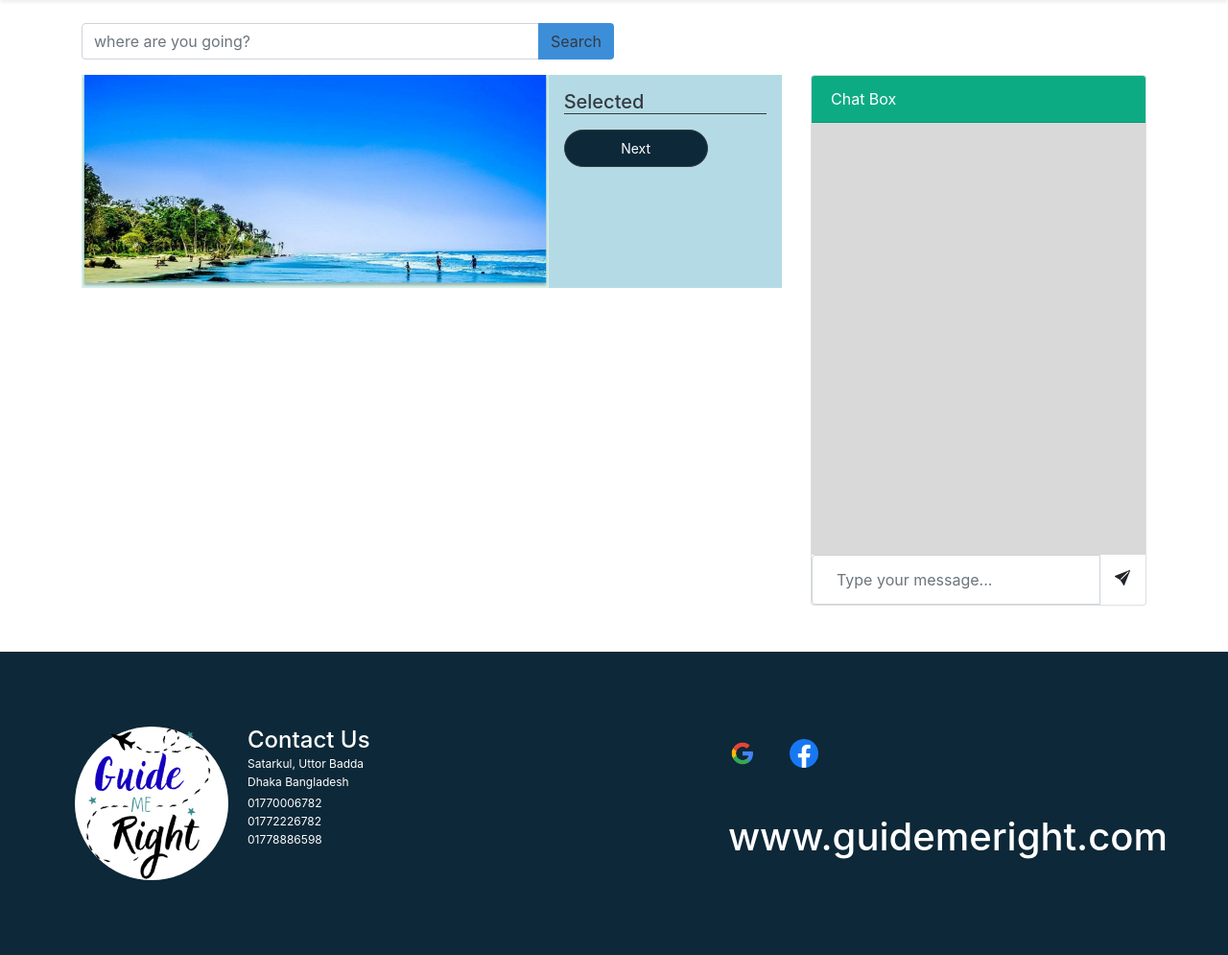
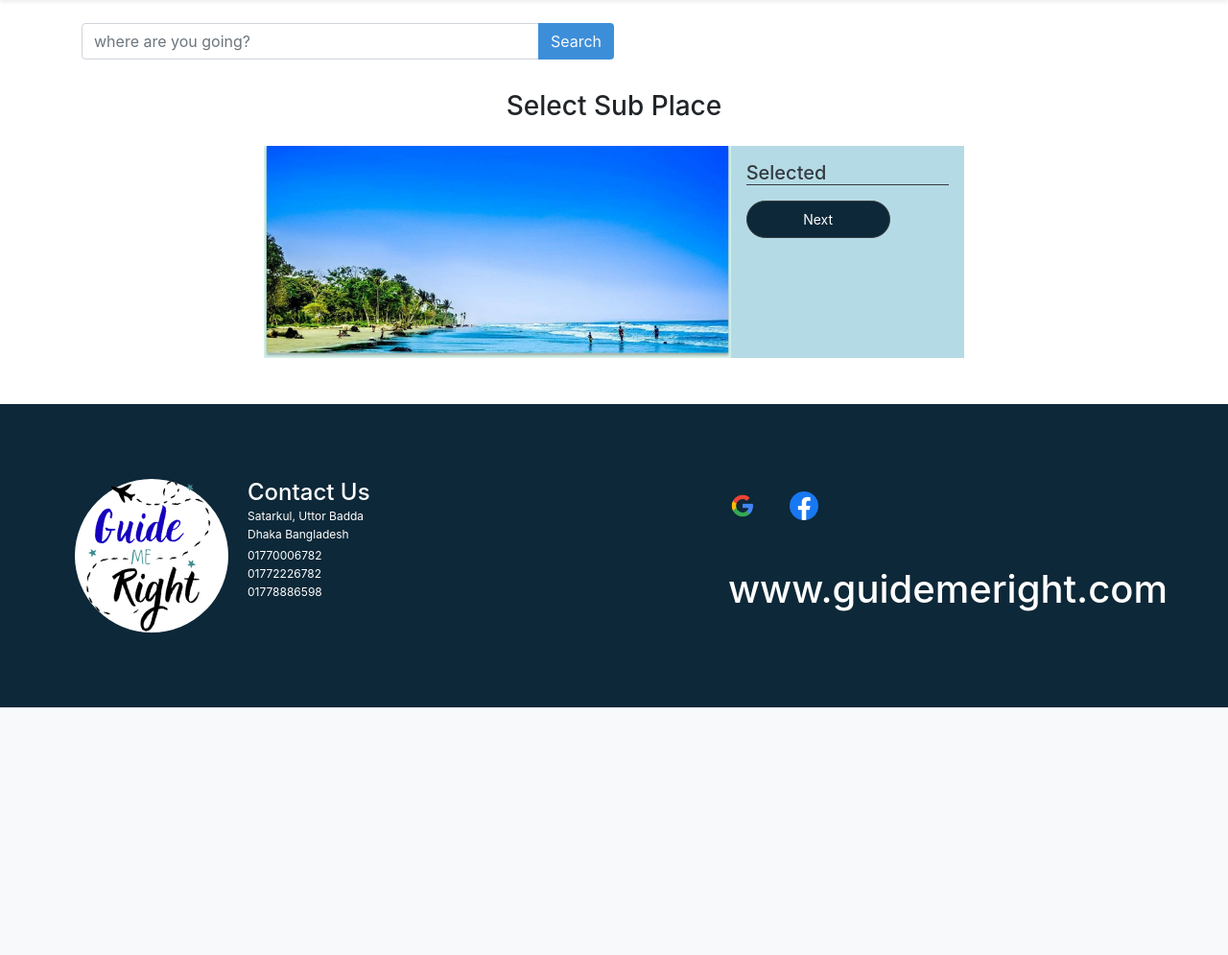
Before and after one commit to Rifat977/tripadvisor_frontend, a Django app: page /sub_place_chatbox in a window 1280 px wide. Shown: the part 130-1125 px from the top of the page at 96% size. After the commit the page ends 867 px from the top, so only its background shows below. Run offline with Django 4.2, Linux system fonts and the light colour scheme; some libraries are stand-ins or nearby versions.

Commit message:
hotel suggest

```diff
--- a/Home/accom.py
+++ b/Home/accom.py
@@ -21,15 +21,17 @@ def search_hotels(api_key, coordinates, radius=1000, search_type='tourism', sear
     query = (
         f"[out:json];"
         f"node(around:{radius},{coordinates[0]},{coordinates[1]})['{search_type}'='{search_vlaue}'];"
-        f"out;"
+        f"out center;"
     )
     response = requests.post(base_url, data=query)
     data = response.json()
 
+    print("\n===========\n")
     print(data)
 
     if 'elements' in data:
         return data['elements']
+
 
 if __name__ == "__main__":
     # Specify the location (Dhaka, Bangladesh)
--- a/Home/views.py
+++ b/Home/views.py
@@ -36,24 +36,19 @@ from scipy.sparse import vstack
 # nltk.download('punkt')
 # nltk.download('wordnet')
 
-import os
+import os, time, random
 
 def calculate_distance(lat1, lon1, lat2, lon2):
-    # Radius of the Earth in kilometers
     R = 6371.0
 
-    # Convert latitude and longitude from degrees to radians
     lat1, lon1, lat2, lon2 = map(radians, [lat1, lon1, lat2, lon2])
 
-    # Differences in coordinates
     dlat = lat2 - lat1
     dlon = lon2 - lon1
 
-    # Haversine formula
     a = sin(dlat / 2)**2 + cos(lat1) * cos(lat2) * sin(dlon / 2)**2
     c = 2 * atan2(sqrt(a), sqrt(1 - a))
 
-    # Distance in kilometers
     distance = R * c
 
     return distance
@@ -64,37 +59,41 @@ def home(request):
 
 @csrf_exempt
 def hotels(request):
-    place_name = request.GET.get('placeName', None)
-    place = get_object_or_404(Places, place_name=place_name)
-
-    location = place.location
-
-    print(location)
+    place_names_param = request.GET.get('placeNames', '')
+    place_names = place_names_param.split(',')
 
     hotels_info = []
 
-    coordinates = get_coordinates(api_key=None, location=location)
 
-    if coordinates:
-        radius = 20000
-        hotels = search_hotels(api_key=None, coordinates=coordinates, radius=radius, search_type='amenity', search_vlaue='bar')
 
-        for hotel in hotels:
-            lat = hotel.get('lat', 'N/A')
-            lon = hotel.get('lon', 'N/A')
-            tags = hotel.get('tags', {})
+    for place_name in place_names:
+        place = get_object_or_404(Places, place_name=place_name)
 
-            if 'name' in tags:
-                hotel_info = {'latitude': lat, 'longitude': lon, 'tags': tags}
+        location = place.location
+        location = location.split(",")
+        location = location[len(location) - 1]
+        coordinates = get_coordinates(api_key=None, location=place.location)
 
-                distance = calculate_distance(coordinates[0], coordinates[1], float(lat), float(lon))
-                hotel_info['distance'] = round(distance, 2)
+        if coordinates:
+            radius = 2000
+            hotels = search_hotels(api_key=None, coordinates=coordinates, radius=radius)
 
-                hotels_info.append(hotel_info)
+            for hotel in hotels:
+                lat = hotel.get('lat', 'N/A')
+                lon = hotel.get('lon', 'N/A')
+                tags = hotel.get('tags', {})
+
+                if 'name' in tags:
+                    hotel_info = {'latitude': lat, 'longitude': lon, 'tags': tags, 'place_name': place_name, 'location': place.location, 'random_number': random.randint(0, 99)}
+
+                    distance = calculate_distance(coordinates[0], coordinates[1], float(lat), float(lon))
+                    hotel_info['distance'] = round(distance, 2)
+
+                    hotels_info.append(hotel_info)
 
     sorted_hotels_info = sorted(hotels_info, key=lambda x: x['distance'])
 
-    return render(request, 'hotels.html', {'hotels': sorted_hotels_info, 'location': location})
+    return render(request, 'hotels.html', {'hotels': sorted_hotels_info})
 
 
 def info(request):
@@ -125,7 +124,6 @@ def sub_place_chatbox(request):
     Places = apps.get_model('Home', 'Places')
 
     if request.method == 'POST':
-        user_message = request.POST.get('userInput', '')
         place_name = request.POST.get('selectedItem', '')
 
         place = get_object_or_404(Places, place_name=place_name)
@@ -133,20 +131,8 @@ def sub_place_chatbox(request):
         if "," in place_location:
             place_location = place_location.split(",")[1]
 
-
         filtered_places = Places.objects.filter(location__icontains=place_location)
 
-        vectorizer = TfidfVectorizer()
-        documents = df[['Place Name', 'Description', 'Category']].fillna('').values.tolist()
-        user_vector = vectorizer.fit_transform([user_message])
-        document_vectors = vectorizer.transform([' '.join(doc) for doc in documents])
-        similarities = cosine_similarity(user_vector, document_vectors).flatten()
-
-        place_similarity_mapping = dict(zip(filtered_places, similarities))
-
-        sorted_places = [(place, similarity) for place, similarity in place_similarity_mapping.items() if similarity > 0]
-
-        sorted_places = sorted(sorted_places, key=lambda x: x[1], reverse=True)
 
         suggestions = [{'place_name': place.place_name,
                         'location': place.location,
@@ -154,9 +140,9 @@ def sub_place_chatbox(request):
                         'category': place.category,
                         'fee': place.fee,
                         'opening_hour': place.opening_hour,
-                        'similarity': similarity} for place, similarity in sorted_places]
+                        } for place in filtered_places]
 
-        print(place_location, user_message)
+        print(place_location)
         print(suggestions)
 
         return JsonResponse({'suggestions': suggestions})
@@ -197,7 +183,7 @@ def find_place_chatbox(request):
         cosine_similarities = cosine_similarity(user_message_vector, places_vectors).flatten()
 
         # Get the index of the top match
-        top_match_indices = cosine_similarities.argsort()[::-1][:2]
+        top_match_indices = cosine_similarities.argsort()[::-1][:5]
 
         suggestions = []
         for index in top_match_indices:
@@ -205,19 +191,29 @@ def find_place_chatbox(request):
 
             place_name = match_details['Place Name']
 
-            place = get_object_or_404(Places, place_name=place_name)
+            try:
 
-            suggestion = {
-                'Place Name': place.place_name,
-                'Category': place.category,
-                'Description': place.description,
-                'Location': place.location,
-                'Entry Fee': place.fee,
-                'Opening Hours': place.opening_hour,
-                'Image': place.imeage.url if place.imeage else None,
-            }
+                places_instances = Places.objects.filter(place_name=place_name)
 
-            suggestions.append(suggestion)
+                if not places_instances.exists():
+                    print('Place not found')
+
+                # Assuming you want to take the first instance if there are multiple ones
+                place = places_instances.first()
+
+                suggestion = {
+                    'Place Name': place.place_name,
+                    'Category': place.category,
+                    'Description': place.description,
+                    'Location': place.location,
+                    'Entry Fee': place.fee,
+                    'Opening Hours': place.opening_hour,
+                    'Image': place.imeage.url if place.imeage else None,
+                }
+
+                suggestions.append(suggestion)
+            except Exception as e:
+                print(e)
 
         print(suggestions)
 
--- a/templates/select_place_chat.html
+++ b/templates/select_place_chat.html
@@ -37,8 +37,12 @@
         <input type="text" class="form-control rouneded-pill-left" placeholder="where are you going?" aria-label="Search"
             aria-describedby="basic-addon2" style="width: 70%;">
         <div class="input-group-append">
-            <button class="btn text-dark" style="background-color: #3D8ED9;" type="button">Search</button>
+            <button class="btn text-light" style="background-color: #3D8ED9;" type="button">Search</button>
         </div>
+    </div>
+
+    <div class="text-center p-3">
+        <h3>Select Place</h3>
     </div>
 
     <div class="row mb-5">
--- a/templates/select_sub_place_chat.html
+++ b/templates/select_sub_place_chat.html
@@ -37,11 +37,15 @@
         <input type="text" class="form-control rouneded-pill-left" placeholder="where are you going?" aria-label="Search"
             aria-describedby="basic-addon2" style="width: 70%;">
         <div class="input-group-append">
-            <button class="btn text-dark" style="background-color: #3D8ED9;" type="button">Search</button>
+            <button class="btn text-light" style="background-color: #3D8ED9;" type="button">Search</button>
         </div>
     </div>
 
-    <div class="row mb-5">
+    <div class="text-center p-3">
+        <h3>Select Sub Place</h3>
+    </div>
+
+    <div class="row mb-5 justify-content-center">
         <div class="col-md-8 col-12">
             <!-- Blog Card -->
             <div class="row no-gutters" style="background-color: #0DAB832E;">
@@ -63,15 +67,13 @@
 
                     </div>
         </div>
-        <div class="col-md-4 col-12">
-            <!-- Chat Box -->
+        <!-- <div class="col-md-4 col-12">
             <div class="card">
                 <div class="card-header text-white" style="background-color: #0DAB83;">
                     Chat Box
                 </div>
                 <div class="card-body" style="height: 450px; overflow-y: auto; background-color: #D9D9D9;" id="chat-messages">
-                    <!-- <div class="message received mr-5 mb-2">Welcome to the chat!</div>
-                    <div class="message sent ml-5 mb-2">Welcome to the chat!</div> -->
+
                 </div>
                 <div class="input-group rounded-lg">
 
@@ -90,7 +92,7 @@
                   </div>
 
             </div>
-        </div>
+        </div> -->
     </div>
 </div>
 
@@ -101,18 +103,6 @@
 {% block script %}
 <script src="https://code.jquery.com/jquery-3.6.4.min.js"></script>
 <script>
-
-    var placeNames = JSON.parse(localStorage.getItem('selectedPlaces')) || []
-
-    var subPlaceName = placeNames[placeNames.length - 1]
-
-    document.getElementById('next-button').addEventListener('click', function(e) {
-        e.preventDefault();
-
-        var redirectUrl = "/hotels?placeName=" + encodeURIComponent(placeNames[0]);
-
-        window.location.href = redirectUrl;
-    });
 
     function getSelectedItem() {
         var selectedItems = JSON.parse(localStorage.getItem('selectedPlaces')) || [];
@@ -145,26 +135,28 @@
 
     getSelectedPlacesFromLocalStorage();
 
+    sendMessage()
+
     function sendMessage() {
-        var userInput = document.getElementById("user-input").value;
+        // var userInput = document.getElementById("user-input").value;
         var selectedItem = JSON.parse(localStorage.getItem('selectedPlaces'));
-        if (userInput.trim() !== "") {
+        if (selectedItem!== "") {
             $.ajax({
                 url: "/sub_place_chatbox",
                 method: "POST",
-                data: { userInput: userInput, selectedItem: selectedItem[0]},
+                data: {selectedItem: selectedItem[0]},
                 success: function (response) {
 
                     var chatSuggestions = document.getElementById("chat-suggestions");
                     chatSuggestions.innerHTML = "";
 
-                    var chatMessages = document.getElementById("chat-messages");
-                    // chatMessages.innerHTML = "";
+                    // var chatMessages = document.getElementById("chat-messages");
+                    // // chatMessages.innerHTML = "";
 
-                    var userMessage = document.createElement("div");
-                    userMessage.className = "message sent ml-5";
-                    userMessage.innerHTML = "<strong></strong> " + userInput;
-                    chatMessages.appendChild(userMessage);
+                    // var userMessage = document.createElement("div");
+                    // userMessage.className = "message sent ml-5";
+                    // userMessage.innerHTML = "<strong></strong> " + userInput;
+                    // chatMessages.appendChild(userMessage);
 
                     var chatSuggestions = document.getElementById("chat-suggestions");
 
@@ -232,5 +224,24 @@
         var nextButton = document.querySelector(".col-4.p-3.text-dark.rouneded button");
         nextButton.style.display = selectedPlaces.size > 0 ? "block" : "none";
     }
+
+    document.getElementById('next-button').addEventListener('click', function(e) {
+        e.preventDefault();
+
+        var placeNames = JSON.parse(localStorage.getItem('selectedPlaces')) || []
+
+        var subPlaceName = placeNames[placeNames.length - 1]
+
+
+        var encodedPlaceNames = placeNames.map(function(place) {
+            return encodeURIComponent(place);
+        }).join(',');
+
+        var redirectUrl = "/hotels?placeNames=" + encodedPlaceNames;
+
+        window.location.href = redirectUrl;
+    });
+
+
 </script>
 {% endblock script %}
```
Also changed, not shown: templates/hotels.html (+36 -7 lines), main.csv.
